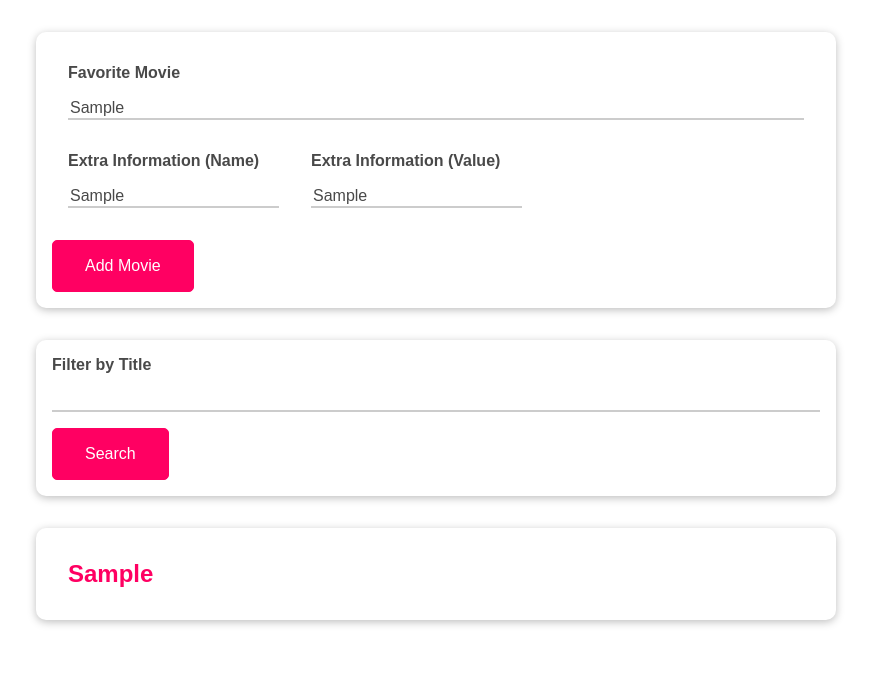
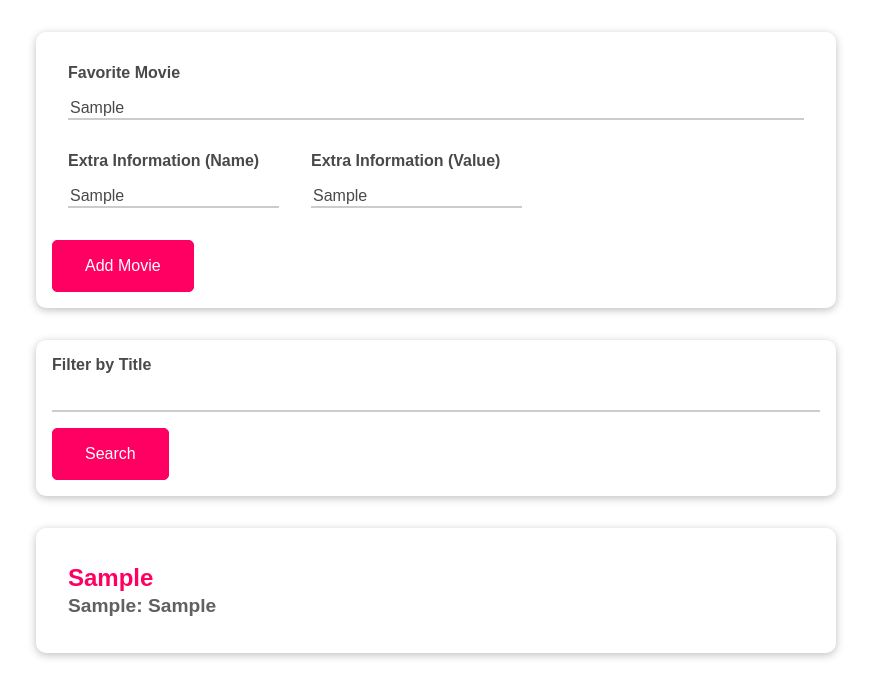
Before and after one commit to ItsEthanH/udemy-js-projects, a plain HTML site: page section-9-more-on-objects/index.html in a window 1280 px wide. Both pictures are taken after typing "Sample", "Sample", "Sample" into the empty fields and a click on the button "Add Movie". Shown: the whole page, without its empty margins (204-1075 px from the left). Drawn offline with Linux system fonts and the light colour scheme.

Commit message:
Personal touches

```diff
--- a/section-9-more-on-objects/assets/scripts/objects.js
+++ b/section-9-more-on-objects/assets/scripts/objects.js
@@ -28,7 +28,7 @@ const addMovieHandler = function () {
   renderMovies();
 };
 
-const renderMovies = function () {
+const renderMovies = function (filter = '') {
   const movieList = document.getElementById('movie-list');
 
   if (movies.length === 0) {
@@ -39,11 +39,41 @@ const renderMovies = function () {
 
   movieList.innerHTML = '';
 
-  movies.forEach((movie) => {
-    const movieElement = document.createElement('li');
-    movieElement.textContent = movie.info.title;
+  const filteredMovies = !filter
+    ? movies
+    : movies.filter((movie) => movie.info.title.includes(filter));
+
+  filteredMovies.forEach((movie) => {
+    const movieElement = document.createElement('ul');
+    const movieElementTitle = document.createElement('li');
+    const movieElementInfo = document.createElement('li');
+
+    let titleText = `${movie.info.title}`;
+    let infoText;
+
+    for (const key in movie.info) {
+      if (key !== 'title') {
+        infoText = `${key}: ${movie.info[key]}`;
+      }
+    }
+
+    movieElementTitle.textContent = titleText;
+    movieElementInfo.textContent = infoText;
+
+    movieElement.classList.add('movie-item');
+    movieElementTitle.classList.add('movie-title');
+    movieElementInfo.classList.add('movie-info');
+
+    movieElement.append(movieElementTitle);
+    movieElement.append(movieElementInfo);
     movieList.append(movieElement);
   });
 };
 
+const searchMovieHandler = function () {
+  const searchTerm = document.getElementById('filter-title').value;
+  renderMovies(searchTerm);
+};
+
 addMovieBtn.addEventListener('click', addMovieHandler);
+searchBtn.addEventListener('click', searchMovieHandler);
--- a/section-9-more-on-objects/assets/styles/app.css
+++ b/section-9-more-on-objects/assets/styles/app.css
@@ -51,6 +51,10 @@ button:active {
   border-color: #ff3482;
 }
 
+ul .movie-item {
+  padding: 0.25rem 0;
+}
+
 .card {
   padding: 1rem;
   border-radius: 10px;
@@ -88,4 +92,15 @@ button:active {
   color: #ff0062;
   font-weight: bold;
   font-size: 1.5rem;
+  list-style: none;
 }
+
+#movie-list .movie-title {
+  margin: 1rem 1rem 0.2rem 1rem;
+}
+
+#movie-list .movie-info {
+  font-size: 1.2rem;
+  color: #606060;
+  margin-top: 0;
+}
```
